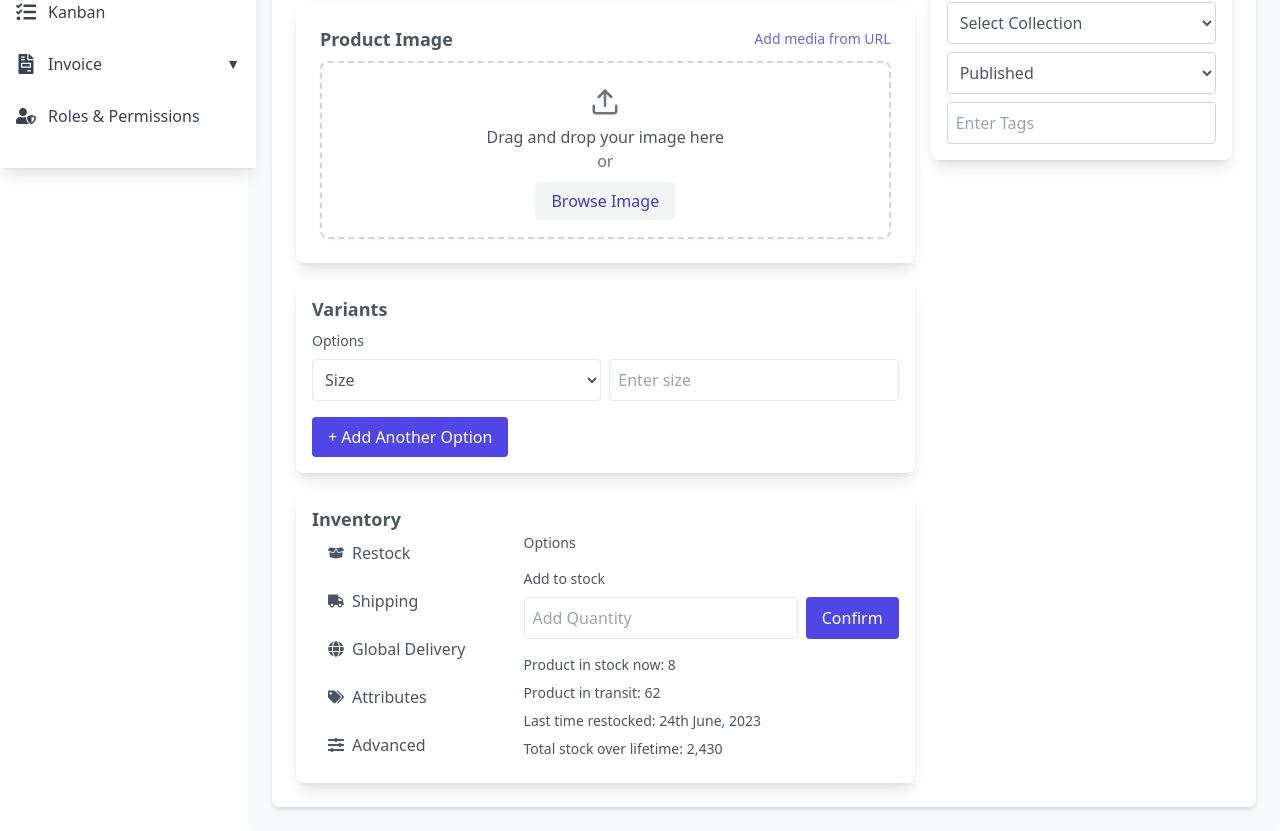
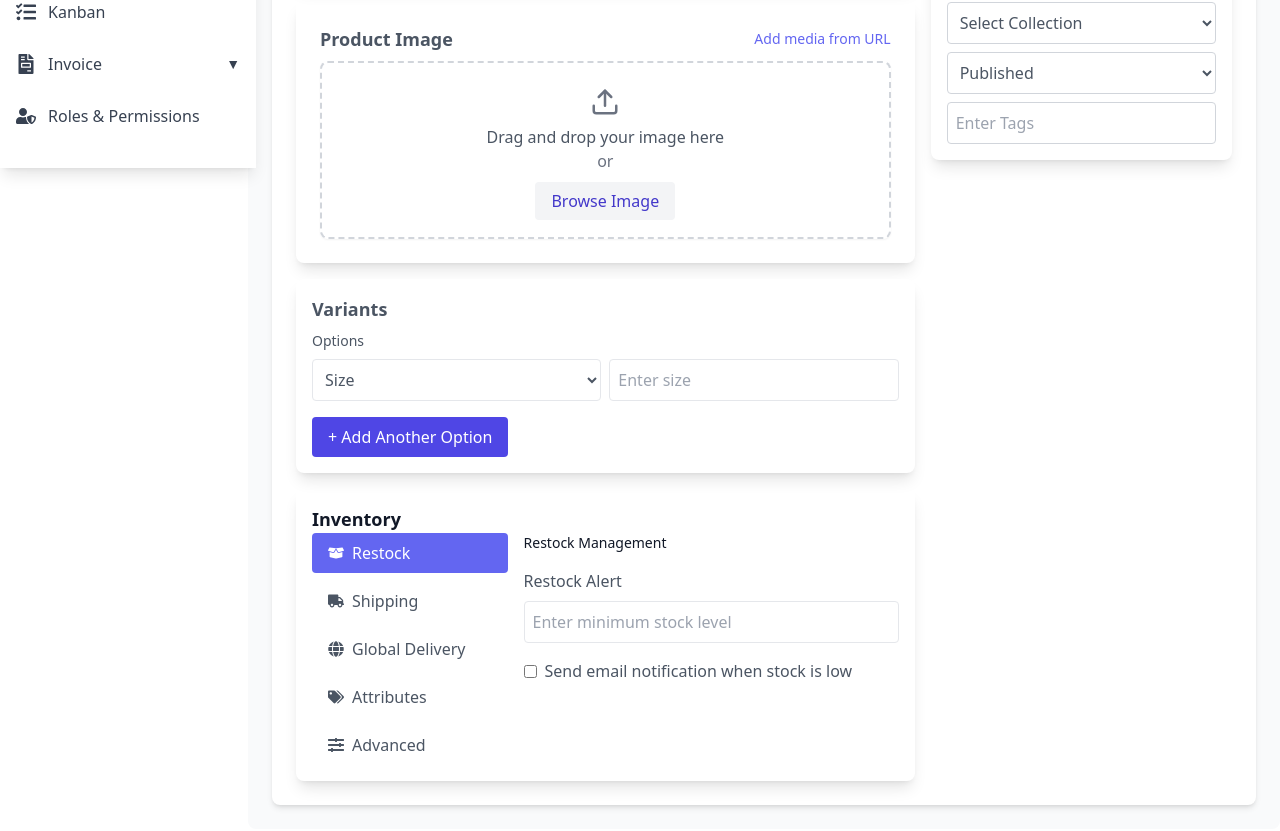
Before and after one commit to xnafi/dashboard, a React (Vite) app: page /ECommerceProductAdd in a window 1280 px wide. Shown: the part 632-1463 px from the top of the page. Built offline with nearby package versions, Linux system fonts and the light colour scheme.

Commit message:
Ecommerce product add content shipping to advanced

```diff
--- a/src/pages/eCommerce/ECommerceProductAdd.tsx
+++ b/src/pages/eCommerce/ECommerceProductAdd.tsx
@@ -239,15 +239,15 @@ const ECommerceProductAdd = () => {
       </div>
     </div>
             {/* Inventory */}
-            <div className=" p-4 rounded-lg shadow-lg dark:bg-gray-800 mt-4">
+            <div className="p-4 rounded-lg shadow-lg dark:bg-gray-800 mt-4">
       {/* Header */}
-              <h2 className="text-lg font-semibold text-gray-900 div-text div-dark ">
+      <h2 className="text-lg font-semibold text-gray-900 dark:text-white">
         Inventory
       </h2>
 
       {/* Sidebar Navigation */}
       <div className="flex">
-                <div className="w-1/3 space-y-2 ">
+        <div className="w-1/3 space-y-2">
           {[
             { name: "Restock", icon: <FaBoxOpen /> },
             { name: "Shipping", icon: <FaTruck /> },
@@ -260,8 +260,8 @@ const ECommerceProductAdd = () => {
               onClick={() => setActiveTab(tab.name)}
               className={`w-full flex items-center space-x-2 px-4 py-2 rounded text-left transition ${
                 activeTab === tab.name
-                          ? " div-text div-dark  hover:bg-indigo-500 hover:text-white"
-                          : " div-text div-dark  hover:bg-indigo-500 hover:text-white"
+                  ? "bg-indigo-500 text-white"
+                  : "hover:bg-indigo-500 hover:text-white"
               }`}
             >
               {tab.icon}
@@ -272,37 +272,166 @@ const ECommerceProductAdd = () => {
 
         {/* Content Section */}
         <div className="w-2/3 pl-4">
-                  <h3 className="text-sm font-normal text-gray-900 div-text div-dark ">
-                    Options
+          {activeTab === "Restock" && (
+            <div>
+              <h3 className="text-sm font-normal text-gray-900 dark:text-white">
+                Restock Management
               </h3>
-                  <div>
-                    <h2 className="text-sm font-normal mt-4 div-text div-dark  div-text block mb-2">
-                      Add to stock
-                    </h2>
-
-                    <div className="mt-2 flex space-x-2">
+              <div className="mt-4 space-y-4">
+                <label className="block">
+                  <span className="font-medium">Restock Alert</span>
                   <input
                     type="number"
-                        placeholder="Add Quantity"
-                        className="w-full p-2 border dark:border-gray-700 rounded outline-none focus:ring-2 focus:ring-indigo-500 div-text div-dark "
+                    placeholder="Enter minimum stock level"
+                    className="block w-full mt-2 p-2 border rounded dark:bg-gray-800"
                   />
-                      <button className="px-4 py-2 bg-indigo-600 text-white rounded hover:bg-indigo-600">
-                        Confirm
-                      </button>
+                </label>
+
+                <label className="flex items-center space-x-2">
+                  <input type="checkbox" />
+                  <span>Send email notification when stock is low</span>
+                </label>
               </div>
             </div>
+          )}
 
-                  {/* Stock Details */}
-                  <p className="text-gray-600 div-text mt-4 text-sm">
-                    <span className="block mb-2">Product in stock now: 8</span>
-                    <span className="block mb-2">Product in transit: 62</span>
-                    <span className="block mb-2">
-                      Last time restocked: 24th June, 2023
+          {activeTab === "Shipping" && (
+            <div>
+              <h3 className="text-sm font-normal text-gray-900 dark:text-white">
+                Shipping Type
+              </h3>
+              <div className="mt-4 space-y-4">
+                <label className="flex items-start space-x-2">
+                  <input type="radio" name="shipping" className="mt-1" />
+                  <div>
+                    <span className="font-medium">Fulfilled by Seller</span>
+                    <p className="text-sm text-gray-600">
+                      You’ll be responsible for product delivery. Any damage or
+                      delay during shipping may cost you a damage fee.
+                    </p>
+                  </div>
+                </label>
+
+                <label className="flex items-start space-x-2">
+                  <input type="radio" name="shipping" className="mt-1" checked />
+                  <div>
+                    <span className="font-medium">
+                      Fulfilled by Company Name
                     </span>
-                    <span className="block mb-2">
-                      Total stock over lifetime: 2,430
+                    <p className="text-sm text-gray-600">
+                      Your product, our responsibility. For a small fee, we
+                      will handle the delivery process for you.
+                    </p>
+                  </div>
+                </label>
+              </div>
+            </div>
+          )}
+
+          {activeTab === "Global Delivery" && (
+            <div>
+              <h3 className="text-sm font-normal text-gray-900 dark:text-white">
+                Global Delivery
+              </h3>
+              <div className="mt-4 space-y-4">
+                <label className="flex items-start space-x-2">
+                  <input type="radio" name="delivery" className="mt-1" checked />
+                  <div>
+                    <span className="font-medium">Worldwide Delivery</span>
+                    <p className="text-sm text-gray-600">
+                      Only available with Shipping method:{" "}
+                      <span className="text-indigo-600 cursor-pointer">
+                        Fulfilled by Company Name
                       </span>
                     </p>
+                  </div>
+                </label>
+
+                <label className="flex items-start space-x-2">
+                  <input type="radio" name="delivery" className="mt-1" />
+                  <div>
+                    <span className="font-medium">Selected Countries</span>
+                    <input
+                      type="text"
+                      placeholder="USA"
+                      className="block w-full mt-2 p-2 border rounded dark:bg-gray-800"
+                    />
+                  </div>
+                </label>
+              </div>
+            </div>
+          )}
+
+          {activeTab === "Attributes" && (
+            <div>
+              <h3 className="text-sm font-normal text-gray-900 dark:text-white">
+                Attributes
+              </h3>
+              <div className="mt-4 space-y-4">
+                <label className="flex items-center space-x-2">
+                  <input type="checkbox" />
+                  <span>Fragile Product</span>
+                </label>
+
+                <label className="flex items-center space-x-2">
+                  <input type="checkbox" checked />
+                  <span>Biodegradable</span>
+                </label>
+
+                <label className="flex items-center space-x-2">
+                  <input type="checkbox" />
+                  <div>
+                    <span>Frozen Product</span>
+                    <input
+                      type="text"
+                      placeholder="40 C"
+                      className="block w-full mt-2 p-2 border rounded dark:bg-gray-800"
+                    />
+                  </div>
+                </label>
+
+                <label className="flex items-center space-x-2">
+                  <input type="checkbox" checked />
+                  <div>
+                    <span>Expiry Date of Product</span>
+                    <input
+                      type="date"
+                      className="block w-full mt-2 p-2 border rounded dark:bg-gray-800"
+                      defaultValue="2025-06-14"
+                    />
+                  </div>
+                </label>
+              </div>
+            </div>
+          )}
+
+          {activeTab === "Advanced" && (
+            <div>
+              <h3 className="text-sm font-normal text-gray-900 dark:text-white">
+                Advanced
+              </h3>
+              <div className="mt-4 space-y-4">
+                <label className="block">
+                  <span className="font-medium">Product ID Type</span>
+                  <select className="block w-full mt-2 p-2 border rounded dark:bg-gray-800">
+                    <option>ISBN</option>
+                    <option>UPC</option>
+                    <option>EAN</option>
+                    <option>JAN</option>
+                  </select>
+                </label>
+
+                <label className="block">
+                  <span className="font-medium">Flexible Product ID</span>
+                  <input
+                    type="text"
+                    placeholder="Enter ID"
+                    className="block w-full mt-2 p-2 border rounded dark:bg-gray-800"
+                  />
+                </label>
+              </div>
+            </div>
+          )}
         </div>
       </div>
     </div>
```
Lines whose indentation alone changed are shown as unchanged.
